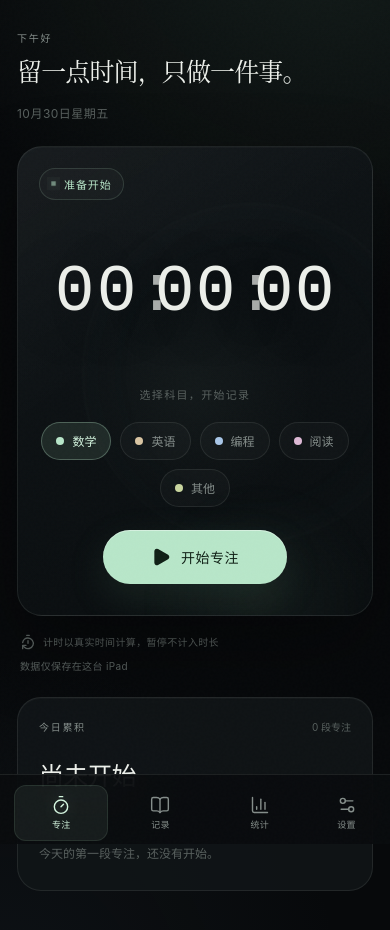
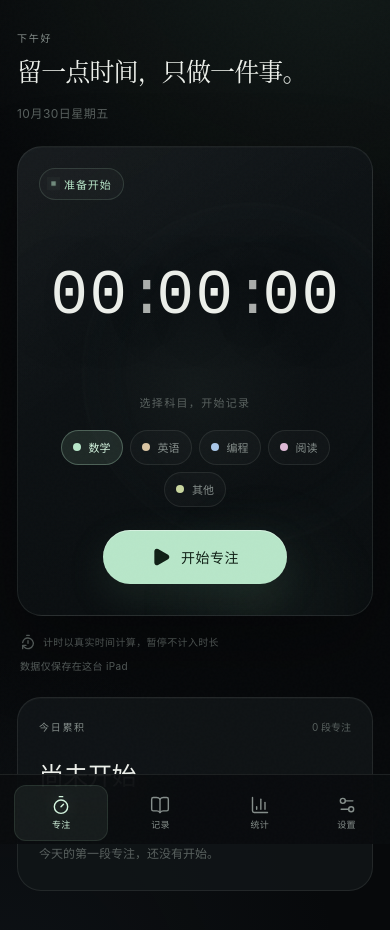
Before and after one commit to 09878999/-, a React (Vite) app: page / in a window 390 px wide. Shown: the top 930 px of the page. Built offline with nearby package versions, Linux system fonts and the light colour scheme.

Commit message:
fix: make timer layout and colon spacing responsive

```diff
--- a/src/styles.css
+++ b/src/styles.css
@@ -192,6 +192,8 @@ h1, h2, h3, p { margin: 0; }
     linear-gradient(160deg, rgba(16, 21, 24, 0.96), rgba(10, 14, 16, 0.98));
   box-shadow: var(--shadow), inset 0 1px 0 rgba(255, 255, 255, 0.025);
   padding: clamp(26px, 3.2vw, 42px);
+  container-type: inline-size;
+  container-name: timer-card;
   isolation: isolate;
 }
 .timer-card::before {
@@ -247,7 +249,9 @@ h1, h2, h3, p { margin: 0; }
   justify-content: center;
   margin: auto 0;
   font-family: "SFMono-Regular", "Cascadia Mono", "Roboto Mono", "Courier New", monospace;
-  font-size: clamp(64px, 10.5vw, 142px);
+  width: 100%;
+  max-width: 100%;
+  font-size: clamp(48px, 20cqi, 136px);
   font-weight: 300;
   line-height: 1;
   text-align: center;
@@ -265,7 +269,7 @@ h1, h2, h3, p { margin: 0; }
   animation-fill-mode: both;
 }
 .timer-glyph.is-colon {
-  width: 0.26em;
+  width: 0.46em;
   color: rgba(237, 240, 235, 0.72);
   animation: none !important;
 }
@@ -287,7 +291,7 @@ h1, h2, h3, p { margin: 0; }
 }
 /* Flip clock display */
 .flip-clock {
-  --flip-font: clamp(52px, 7.2vw, 116px);
+  --flip-font: clamp(36px, 20cqi, 116px);
   display: grid;
   width: min(100%, 740px);
   align-self: center;
@@ -773,6 +777,10 @@ input[type="date"], input[type="time"] { color-scheme: dark; }
   .app-shell { grid-template-columns: 204px minmax(0, 1fr); }
   .app-sidebar { padding-right: 15px; padding-left: 15px; }
   .focus-layout { grid-template-columns: minmax(0, 1fr) 260px; gap: 24px; }
+  .compact-heading { align-items: flex-start; flex-direction: column; gap: 12px; }
+  .compact-heading .date-caption { padding-bottom: 0; }
+  .subject-pills { gap: 7px; }
+  .subject-pill { min-height: 35px; padding: 0 11px; font-size: 11px; }
   .today-card { padding: 21px; }
   .insights-lower-grid { grid-template-columns: 1fr; }
   .heatmap-grid { grid-template-rows: repeat(7, 12px); }
@@ -814,7 +822,6 @@ input[type="date"], input[type="time"] { color-scheme: dark; }
   .page-heading { align-items: flex-start; flex-direction: column; gap: 16px; margin-bottom: 25px; }
   .date-caption { padding-bottom: 0; }
   .timer-card { min-height: min(540px, 66vh); }
-  .timer-display { font-size: clamp(60px, 15vw, 100px); }
   .timer-idle-controls .subject-pills { max-width: 500px; }
   .record-summary { grid-template-columns: 1fr 1fr; gap: 20px; }
   .summary-divider { display: none; }
@@ -828,7 +835,6 @@ input[type="date"], input[type="time"] { color-scheme: dark; }
   .app-main { padding-right: 17px; padding-left: 17px; }
   .page-heading h1 { font-size: 25px; }
   .timer-card { min-height: 470px; border-radius: 25px; padding: 21px; }
-  .timer-display { font-size: clamp(52px, 17vw, 78px); }
   .round-action { min-width: 128px; }
   .focus-notes { align-items: flex-start; flex-direction: column; gap: 8px; }
   .focus-sidebar { display: flex; }
```
Also changed, not shown: 1 other file (tests, documents, lock files or other folders).
